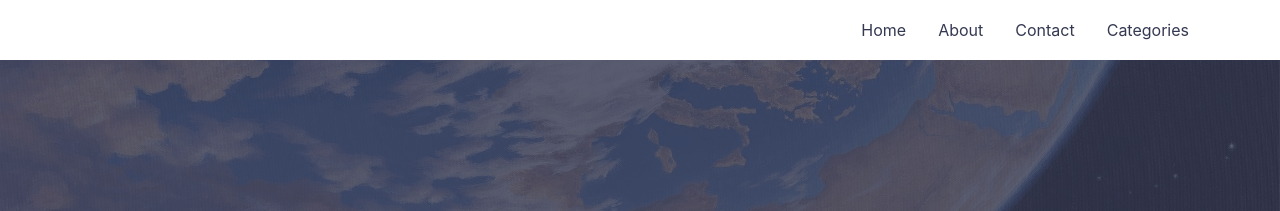
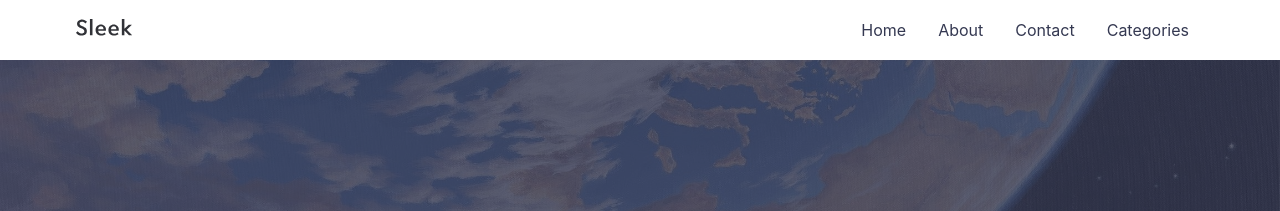
Before and after one commit to jihunparkme/jihunparkme.github.io, a Jekyll site: the page built from index.md, in a window 1280 px wide. Shown: the top 211 px of the page. Built offline with Jekyll 4.4.1, drawn with Linux system fonts in a browser that asks for light colours.

Commit message:
Edit: edit file

```diff
--- a/_includes/header.html
+++ b/_includes/header.html
@@ -3,7 +3,7 @@
     <div class="header__inner">
       <a class="header__logo" href="{{ '/' | relative_url }}">
         <div class="header__logo--container">
-          {% include logo2.svg %}
+          {% include logo.svg %}
         </div>
       </a>
       <nav class="header__links">
```
